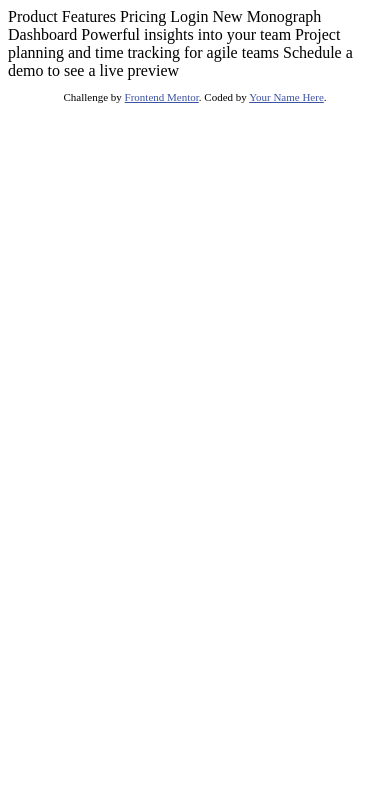
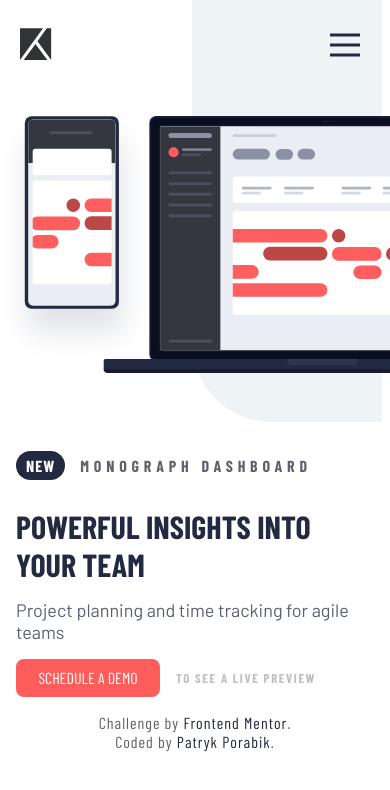
Before and after one commit to PatrykPorabik/project_intro, a plain HTML site: page index.html in a window 390 px wide. Drawn offline with nearby package versions, Linux system fonts and the light colour scheme.

Commit message:
finish mobile design with hamburger menu js

```diff
--- a/index.html
+++ b/index.html
@@ -1,39 +1,54 @@
 <!DOCTYPE html>
 <html lang="en">
+
 <head>
   <meta charset="UTF-8">
-  <meta name="viewport" content="width=device-width, initial-scale=1.0"> <!-- displays site properly based on user's device -->
+  <meta name="viewport" content="width=device-width, initial-scale=1.0">
+  <link rel="icon" type="image/png" sizes="32x32" href="./images/favicon-32x32.png">
+  <title>Frontend Mentor | Project tracking intro component</title>
+  <link rel="stylesheet" href="scss/style.css">
+  <link href="https://fonts.googleapis.com/css?family=Barlow|Barlow+Condensed:400,700&display=swap" rel="stylesheet">
+</head>
 
-  <link rel="icon" type="image/png" sizes="32x32" href="./images/favicon-32x32.png">
-
-  <title>Frontend Mentor | Project tracking intro component</title>
-
-  <!-- Feel free to remove these styles or customise in your own stylesheet 👍 -->
-  <style>
-    .attribution { font-size: 11px; text-align: center; }
-    .attribution a { color: hsl(228, 45%, 44%); }
-  </style>
-</head>
 <body>
-  Product
-  Features
-  Pricing
-  Login
-
-  New
-  Monograph Dashboard
-
-  Powerful insights into your team
-  Project planning and time tracking for agile teams
-
-  Schedule a demo
-  to see a live preview
-
-  <footer>
-    <p class="attribution">
-      Challenge by <a href="https://www.frontendmentor.io?ref=challenge" target="_blank">Frontend Mentor</a>.
-      Coded by <a href="#">Your Name Here</a>.
+  <header class="header">
+    <img src="images/logo.svg" alt="Logo of Project tracking intro component" class="header__logo">
+    <button class="hamburger">
+      <span class="hamburger__box">
+        <span class="hamburger__inner"></span>
+      </span>
+    </button>
+    <div class="navigation">
+      <ul class="navigation__list">
+        <li class="navigation__item"><a class="navigation__link" href="#">Product</a></li>
+        <li class="navigation__item"><a class="navigation__link" href="#">Features</a></li>
+        <li class="navigation__item"><a class="navigation__link" href="#">Pricing</a></li>
+        <li class="navigation__item"><a class="navigation__link" href="#">Login</a></li>
+      </ul>
+    </div>
+  </header>
+  <main class="main">
+    <div class="image__wrapper">
+      <img src="images/illustration-devices.svg" alt="Illustration of the devices" class="main__picture">
+    </div>
+    <div class="main__wrapper">
+      <p class="main__subtitle"><span class="main__subtitle--highlight">New</span>Monograph Dashboard</p>
+      <h1 class="main__title">Powerful insights into your team</h1>
+      <p class="main__paragraph">Project planning and time tracking for agile teams</p>
+      <div class="main__buttons">
+        <a href="#" class="main__cta">Schedule a demo</a>
+        <span class="main__caption">to see a live preview</span>
+      </div>
+    </div>
+  </main>
+  <footer class="footer">
+    <p class="footer__attribution">
+      Challenge by <a class="footer__link" href="https://www.frontendmentor.io?ref=challenge" target="_blank">Frontend
+        Mentor</a>.<br>
+      Coded by <a class="footer__link" href="http://porabik.pl">Patryk Porabik</a>.
     </p>
   </footer>
+  <script src="js/main.js"></script>
 </body>
+
 </html>
--- /dev/null
+++ b/js/main.js
@@ -0,0 +1,8 @@
+const hamburger = document.querySelector('.hamburger');
+const nav = document.querySelector('.navigation');
+const handleClick = () => {
+    hamburger.classList.toggle('hamburger--active');
+    nav.classList.toggle('navigation--active');
+}
+
+hamburger.addEventListener('click', handleClick);
--- /dev/null
+++ b/scss/base/_main.scss
@@ -0,0 +1,189 @@
+@import '_variables.scss';
+
+html {
+    box-sizing: border-box;
+}
+*, *::before, *::after {
+  box-sizing: inherit;
+}
+body {
+    font-family: $mainfont;
+    margin: 0;
+}
+.header {
+    display: flex;
+    justify-content: space-between;
+    padding: 20px;
+    &__logo {
+        width: 32px;
+        height: 32px;
+        align-self: center;
+    }
+}
+.hamburger {
+    padding: 10px;
+    display: inline-block;
+    cursor: pointer;
+    background-color: transparent;
+    border: 0;
+    margin: 0;
+    &__box {
+        width: 30px;
+        height: 24px;
+        display: inline-block;
+        position: relative;
+    }
+    &__inner {
+        @include hamburger-line;
+
+        content: '';
+        left: 0;
+        top: 50%;
+        transform: translateY(50%);
+        transition: background-color .3s .1s ease-in-out;
+    }
+    &__inner::before, &__inner::after {
+        @include hamburger-line;
+
+        content: '';
+        left: 0;
+        transition: transform .1s .2s ease-in;
+    }
+    &__inner::before {
+        top: -10px;
+    }
+    &__inner::after {
+        top: 10px;
+    }
+    &--active &__inner {
+        background-color: transparent;
+    }
+    &--active &__inner::before {
+        transform: translateY(10px) rotate(45deg);
+    }
+    &--active &__inner::after {
+        transform: translateY(-10px) rotate(-45deg);
+    }
+}
+.navigation {
+    background-color: #ffffff;
+    display: none;
+    position: absolute;
+    text-align: center;
+    left: 1.1rem;
+    top: 6rem;
+    width: 91%;
+    box-shadow: $shadow;
+    font-size: $basesize;
+    &__list {
+        list-style-type: none;
+        padding: 0;
+        width: 100%;
+    }
+    &__item {
+        margin: 1rem 0;
+    }
+    &__link {
+        text-decoration: none;
+        color: $darkblue;
+        font-family: $secondaryfont;
+        text-transform: uppercase;
+        font-weight: 700;
+        letter-spacing: 1px;
+    }
+    &__item:last-child {
+        border-top: 1px solid $lightgrayishblue;
+        width: 80%;
+        margin: 0 auto;
+        padding-top: 1rem;
+    }
+    &__item:last-child .navigation__link {
+        color: $grayishblue;
+    }
+    &--active {
+        display: flex;
+    }
+}
+.image__wrapper::before {
+    content: '';
+    background-color: $lightgrayishblue;
+    position: absolute;
+    top: 0;
+    left: 12rem;
+    width: 48.7%;
+    height: 50%;
+    border-bottom-left-radius: 5rem;
+    z-index: -1;
+}
+.main {
+    &__picture {
+        width: 100%;
+        margin-top: 1.5rem;
+    }
+    &__title {
+        font-family: $secondaryfont;
+        text-transform: uppercase;
+        color: $darkblue;
+        margin: 0 1rem;
+    }
+    &__subtitle {
+        margin: 0 1rem;
+        color: $grayishblue;
+        text-transform: uppercase;
+        font-family: $secondaryfont;
+        font-weight: 700;
+        letter-spacing: 0.3rem;
+        margin: 5rem 1rem 2rem;
+        &--highlight {
+            margin-right: 15px;
+            background-color: $darkblue;
+            color: #ffffff;
+            text-transform: uppercase;
+            font-family: $secondaryfont;
+            padding: 5px 10px;
+            border-radius: 15px;
+            letter-spacing: 1px;
+        }
+    }
+    &__paragraph {
+        margin: 1rem 1rem;
+        color: $darkgrayishblue;
+        font-size: $basesize;
+    }
+    &__buttons {
+        margin: 0 1rem;
+        display: flex;
+        align-items: center;
+    }
+    &__cta {
+        background-color: $primaryred;
+        color: #ffffff;
+        font-family: $secondaryfont;
+        text-decoration: none;
+        padding: 0.6rem 1.4rem;
+        text-transform: uppercase;
+        letter-spacing: 1.2;
+        border-radius: 0.5rem;
+        margin-right: 1rem;
+    }
+    &__caption {
+        color: $grayishblue;
+        text-transform: uppercase;
+        font-family: $secondaryfont;
+        opacity: 0.4;
+        font-weight: 700;
+        letter-spacing: 0.1rem;
+        font-size: 0.8rem;
+    }
+}
+.footer {
+    margin: 1rem;
+    text-align: center;
+    color: $grayishblue;
+    font-family: $secondaryfont;
+    letter-spacing: 1px;
+    &__link {
+        text-decoration: none;
+        color: $darkblue;
+    }
+}
--- /dev/null
+++ b/scss/base/_variables.scss
@@ -0,0 +1,17 @@
+$primaryred: hsl(0, 100%, 68%);
+$darkblue: hsl(230, 29%, 20%);
+$darkgrayishblue: hsl(230,11%,40%);
+$grayishblue: hsl(231,7%,40%);
+$lightgrayishblue: hsl(207,33%,95%);
+
+$basesize: 1.125rem;
+$mainfont: 'Barlow', sans-serif;
+$secondaryfont: 'Barlow Condensed', sans-serif;
+
+@mixin hamburger-line {
+    width: 100%;
+    height: 3px;
+    background-color: $darkblue;
+    position: absolute;
+}
+$shadow: 0px 0px 10px 0px rgba(69,70,79,0.3);
--- /dev/null
+++ b/scss/style.scss
@@ -0,0 +1 @@
+@import 'base/_main.scss';
```
Also changed, not shown: scss/style.css (added), 1 other file.
